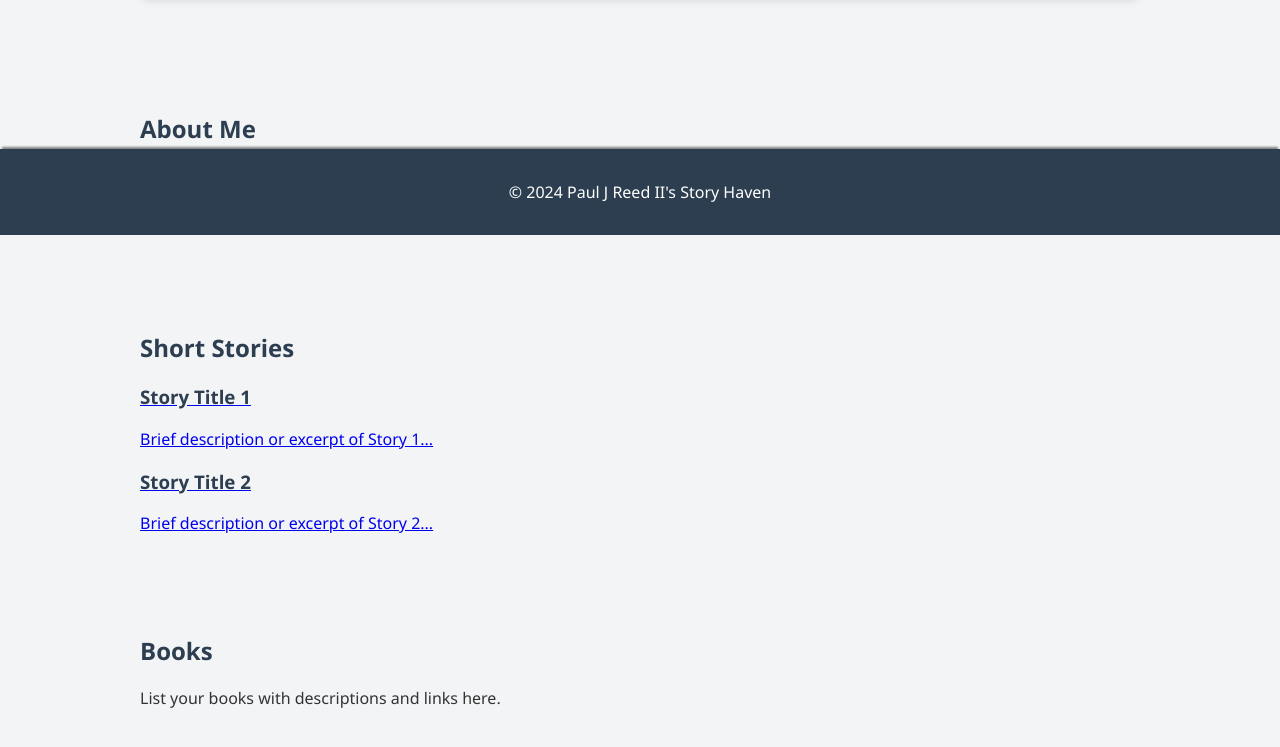
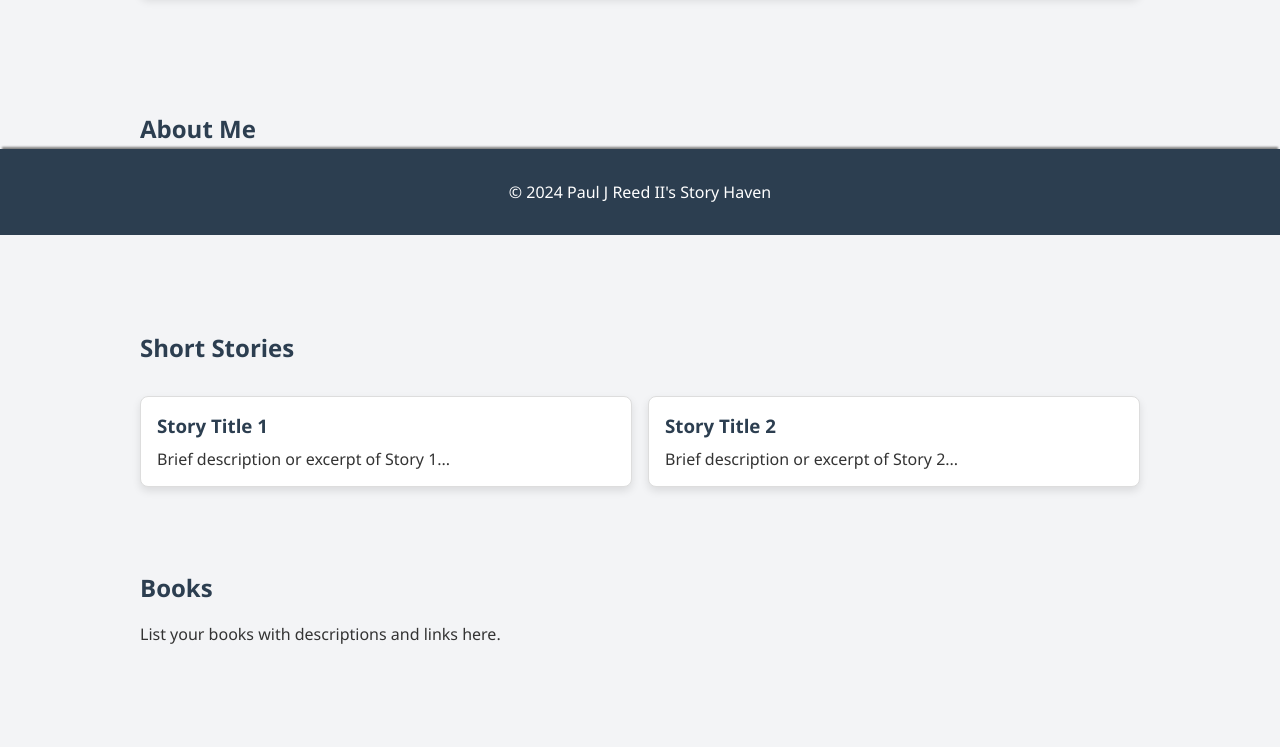
Before and after one commit to meanderpaul/PauljReed.github.io, a plain HTML site: page index.html in a window 1280 px wide. Shown: the part 565-1312 px from the top of the page. After the commit the page ends 1258 px from the top, so only its background shows below. Drawn offline with Linux system fonts and the light colour scheme; a script that the page names is missing.

Commit message:
Update styles.css

```diff
--- a/styles.css
+++ b/styles.css
@@ -1,3 +1,35 @@
+.story-tiles {
+    display: grid;
+    grid-template-columns: repeat(auto-fit, minmax(200px, 1fr));
+    gap: 1em;
+    margin-top: 2em;
+}
+
+.story-tile {
+    background-color: #ffffff;
+    border: 1px solid #ddd;
+    padding: 1em;
+    border-radius: 8px;
+    box-shadow: 0 4px 8px rgba(0, 0, 0, 0.1);
+    text-decoration: none;
+    color: #333;
+    transition: transform 0.3s, box-shadow 0.3s;
+}
+
+.story-tile:hover {
+    transform: scale(1.05);
+    box-shadow: 0 8px 16px rgba(0, 0, 0, 0.2);
+}
+
+.story-tile h3 {
+    margin: 0 0 0.5em 0;
+}
+
+.story-tile p {
+    margin: 0;
+}
+
+
 body {
     font-family: 'Segoe UI', Tahoma, Geneva, Verdana, sans-serif;
     background-color: #f3f4f6;
```
